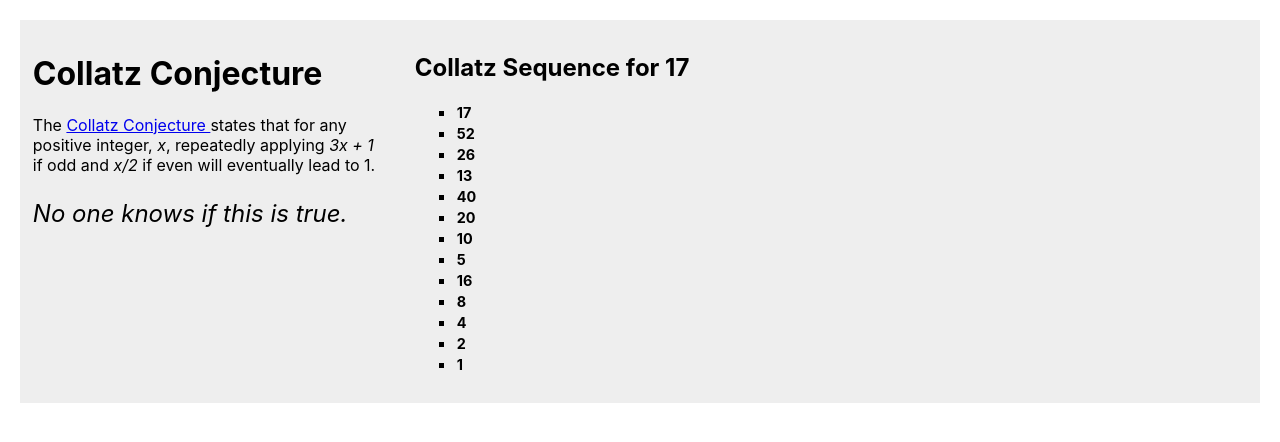
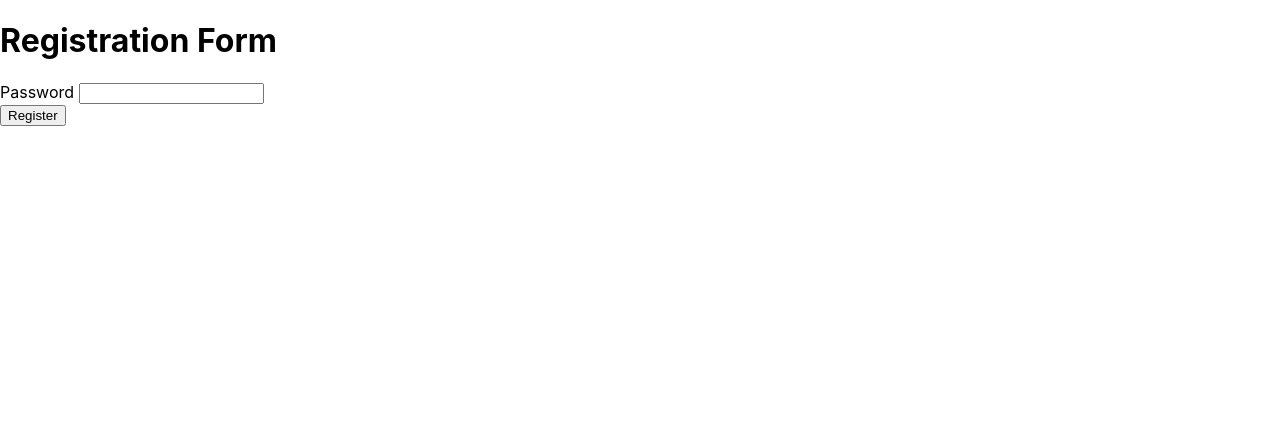
Before and after one commit to KovvalVeetil/FullStack, a React (Create React App) app in the folder react-examples/: page / in a window 1280 px wide. Shown: the top 442 px of the page. Built offline with nearby package versions, Linux system fonts and the light colour scheme.

Commit message:
updating passwords

```diff
--- a/react-examples/package.json
+++ b/react-examples/package.json
@@ -35,5 +35,8 @@
       "last 1 firefox version",
       "last 1 safari version"
     ]
+  },
+  "devDependencies": {
+    "eslint-plugin-jest": "^27.6.1"
   }
 }
--- a/react-examples/src/App.js
+++ b/react-examples/src/App.js
@@ -1,83 +1,46 @@
-import React, { Component } from 'react';
-import styled from 'styled-components';
-import { GlobalStyle } from './fonts';
-class Collatz extends Component {
+import React, {Component} from 'react';
+import './App.css';
+
+class App extends Component {
+    static allowedChars = /[a-zA-Z0-9\- .:=;!%]/;
     constructor(props) {
         super(props);
-        let x = this.props.number;
-        let outputArr = [x];
-        while (typeof x == 'number' && x !== 1) {
-            if ((x % 2) === 1) {
-                 x = 3*x + 1;
+        this.state = {password:'', passwordComment:null};
+        this.updatePassword = this.updatePassword.bind(this);
+        this.logIt = this.logIt.bind(this);
+        }
+    logIt(event) {
+        event.preventDefault();
+        console.log('submit button clicked with password ' + this.state.password); }
+    updatePassword(event) {
+        // drop unallowable characters
+        const newPassword = event.target.value.split('').filter(x => x.match(App.allowedChars)).join('');
+
+        let comment;
+        if (newPassword.length < 6) {
+            comment = <p>Minimum length is 6 characters</p>;
             }
-            else {
-                 x = x/2;
-            };
-            outputArr.push(x);
-        };
-        this.outputArr = outputArr;
+        else if (newPassword.length < 10) {
+            comment = <p>Weak Password &mdash; longer passwords are more secure</p>;}
+        else {
+            comment = <p>Strong Password</p>;
+            }
+        this.setState({password: newPassword, passwordComment: comment});
     }
     render() {
-        const { number } = this.props;
-        const outputArr = this.outputArr;
         return (
-            <div className="Collatz">
-                <h2>Collatz Sequence for {number}</h2>
-                <ul>
-                {
-                    outputArr.map((x,ind)=>{return <SpecialListItem key ={ind}>{x}
-                    </SpecialListItem>;})
-                }
-                </ul>
-            </div>
+            <div>
+            <h1>Registration Form</h1>
+            <form>
+                Password&nbsp;
+                <input type="password" value={this.state.password}
+                    onChange={this.updatePassword}/>
+                <br/>
+                { this.state.passwordComment }
+                <button onClick={this.logIt}>Register</button>
+                </form>
+                </div>
         );
     }
 }
-const GridDiv = styled.div`
-        display: grid;
-        grid-template-columns: 30% 70%;
-        grid-template-rows: auto;
-        grid-gap: 10px;
-        background-color: #eee;
-        color: black;
-        margin: 20px;
-`;
-const LeftColumn = styled.div`
-        grid-column: 1;
-        margin: 0.8em;
-`;
-const RightColumn = styled.div`
-        grid-column: 2;
-        margin: 0.8em;
-`;
-const EmphaticPar = styled.p`
-        font-style: oblique;
-`;
-const VeryEmphaticPar = styled(EmphaticPar)` font-size: 150%;
-`;
-const SpecialListItem = styled.li`
-        font-weight: bold;
-        font-size: 90%;
-        padding: 2px;
-        list-style-type: ${props => props.listStyleType || "square"};
-`;
-class App extends Component {
-    render() {
-        const number = 17;
-        const wikilink ='https://en.wikipedia.org/wiki/Collatz_conjecture';
-        return (
-        <GridDiv>
-        <LeftColumn>
-            <h1>Collatz Conjecture</h1>
-                <p>The <a href={wikilink}>Collatz Conjecture </a>
-                states that for any positive integer, <i>x</i>, repeatedly applying <i>3x + 1</i> if odd
-                and <i>x/2</i> if even will eventually lead to 1.</p>
-                <VeryEmphaticPar>No one knows if this is true.</VeryEmphaticPar>
-        </LeftColumn>
-        <RightColumn>
-                <Collatz number={number} />
-        </RightColumn>
-        </GridDiv> );
-    }
-}
 export default App;
```
Also changed, not shown: 1 other file (tests, documents, lock files or other folders).
